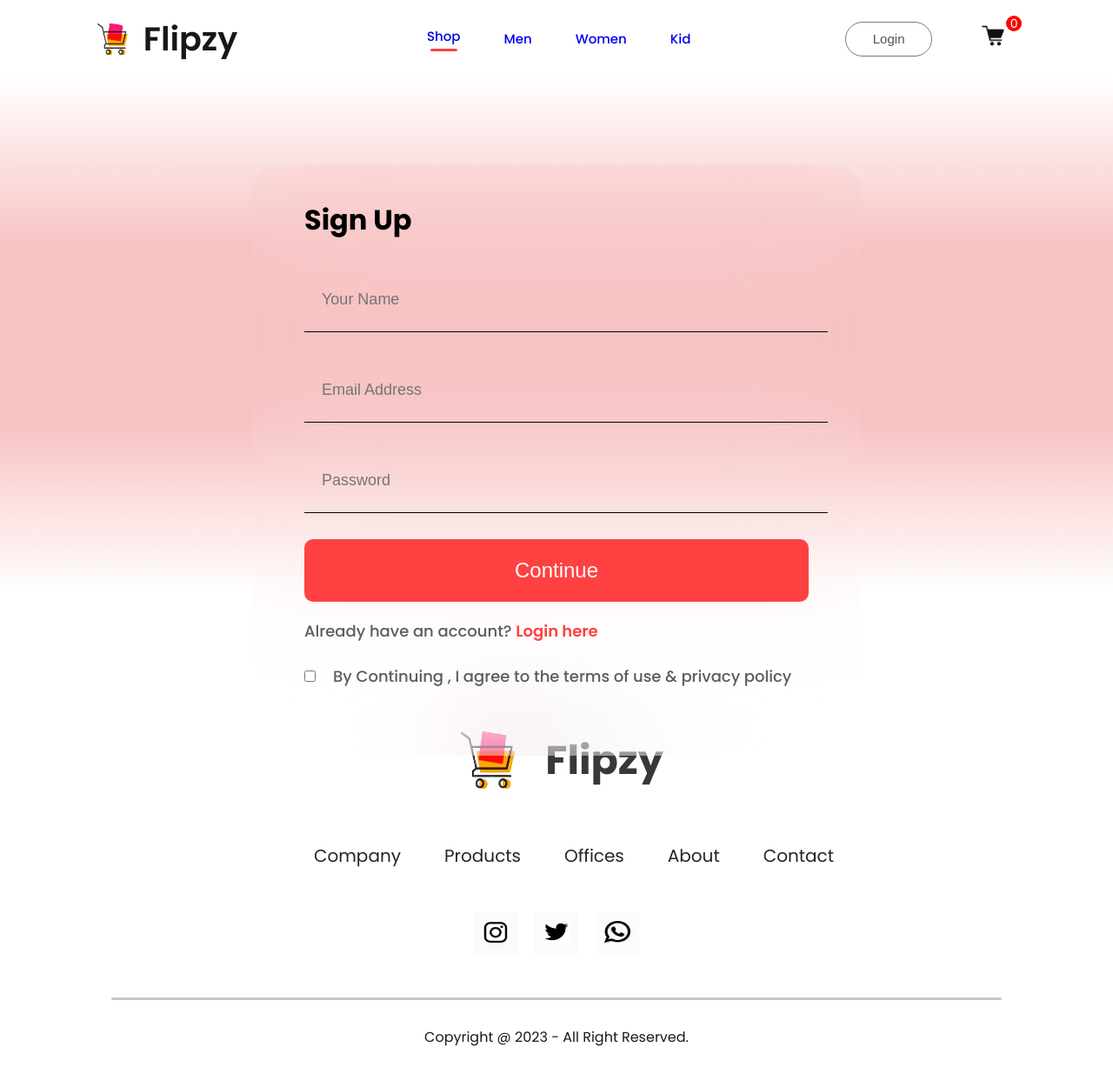
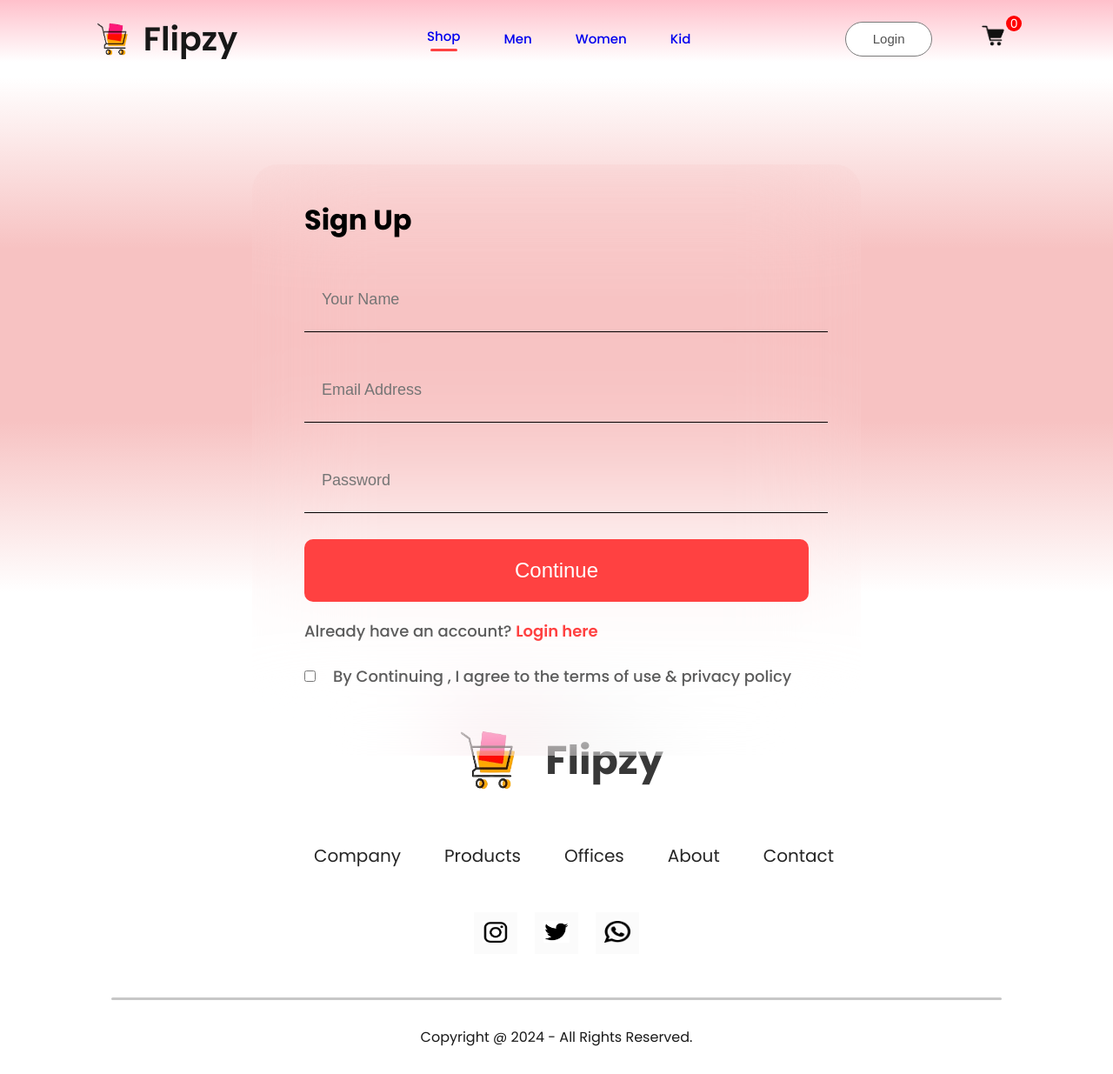
Before and after one commit to Bhavish2005/Flipzy, a React (Create React App) app: page /login in a window 1280 px wide. Shown: the whole page at 87% size. Built offline with nearby package versions, Linux system fonts and the light colour scheme; a web font is replaced by a local one.

Commit message:
Styling added

```diff
--- a/src/components/Footer/Footer.jsx
+++ b/src/components/Footer/Footer.jsx
@@ -32,7 +32,7 @@ const Footer = () => {
         </div>
         <div className="footer-copyright">
             <hr />
-            <p>Copyright @ 2023 - All Right Reserved.</p>
+            <p>Copyright @ 2024 - All Rights Reserved.</p>
         </div>
     </div>
   )
--- a/src/components/ProductDisplay/Productdisplay.css
+++ b/src/components/ProductDisplay/Productdisplay.css
@@ -1,8 +1,10 @@
+
 .productdisplay{
     margin-top: 50px;
     display: flex;
     margin-left:  170px;
     margin-bottom: 100px;
+
 }
 .productdisplay-left{
 
@@ -16,10 +18,12 @@
 }
 .productdisplay-img-list img{
     height: 80px;
+    border-radius: 3px;
 }
 .productdisplay-main-img{
     width: 400px;
     height: 430px;
+    border-radius: 3px;
 }
 .productdisplay-right{
     margin: 0px 70px;
--- a/src/components/navbar/Navbar.css
+++ b/src/components/navbar/Navbar.css
@@ -3,6 +3,7 @@
     justify-content: space-around;
     padding: 16px;
     box-shadow: 0 1px 3px -2px black;
+    background:linear-gradient(180deg,pink, white 80%);
 }
 .nav-logo{
     display:flex;
```
